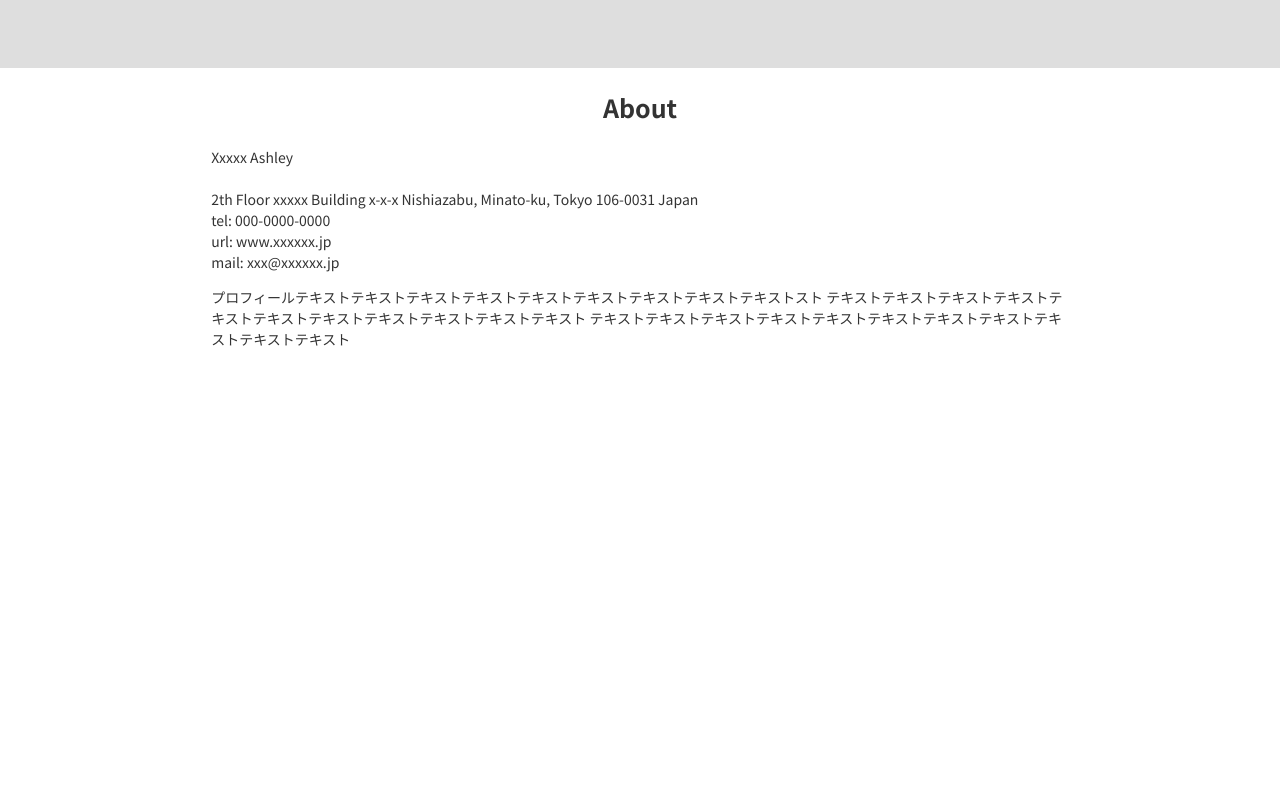
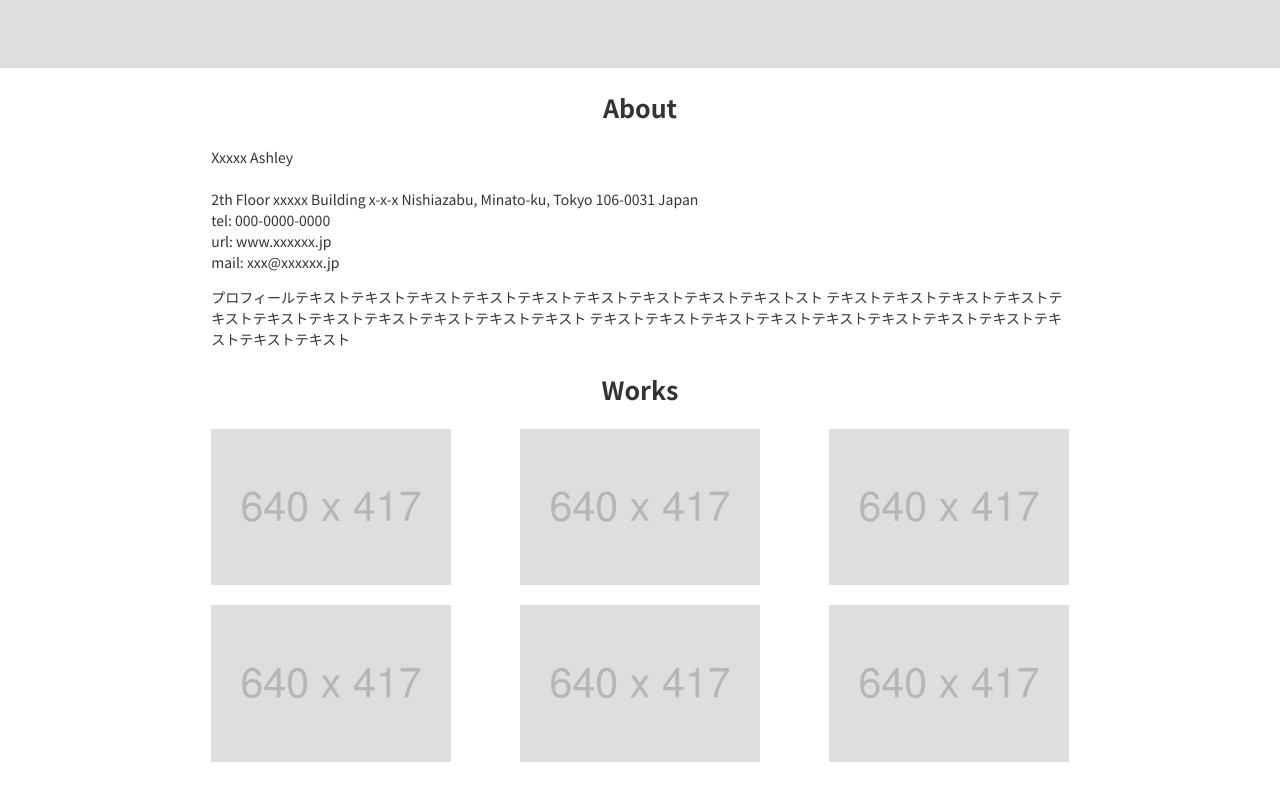
Before and after one commit to Nkot117/CopySite004, a plain HTML site: page index.html in a window 1280 px wide. Shown: the part 652-1452 px from the top of the page. Before the commit the page ends 1016 px from the top, so only its background shows below. Drawn offline with Linux system fonts and the light colour scheme.

Commit message:
worksのマークアップ

```diff
--- a/assets/css/style.css
+++ b/assets/css/style.css
@@ -96,3 +96,21 @@ a {
 .info-text {
     display: block;
 }
+
+
+/*
+    Works
+*/
+
+.works-lists {
+    display: flex;
+    justify-content: space-between;
+    flex-wrap: wrap;
+    margin-bottom: 5rem;
+    padding: 0;
+}
+
+.works-lists li img {
+    width: 24rem;
+    margin-bottom: 2rem;
+}
--- a/index.html
+++ b/index.html
@@ -69,6 +69,30 @@
             </p>
         </div>
     </section>
+
+    <section class="works-about container">
+        <h2 class="section-title">Works</h2>
+        <ul class="works-lists">
+            <li class="list-item">
+                <img src="./assets/images/works1.jpg" alt="">
+            </li>
+            <li class="list-item">
+                <img src="./assets/images/works2.jpg" alt="">
+            </li>
+            <li class="list-item">
+                <img src="./assets/images/works3.jpg" alt="">
+            </li>
+            <li class="list-item">
+                <img src="./assets/images/works4.jpg" alt="">
+            </li>
+            <li class="list-item">
+                <img src="./assets/images/works5.jpg" alt="">
+            </li>
+            <li class="list-item">
+                <img src="./assets/images/works6.jpg" alt="">
+            </li>
+        </ul>
+    </section>
 </body>
 
 </html>
```
